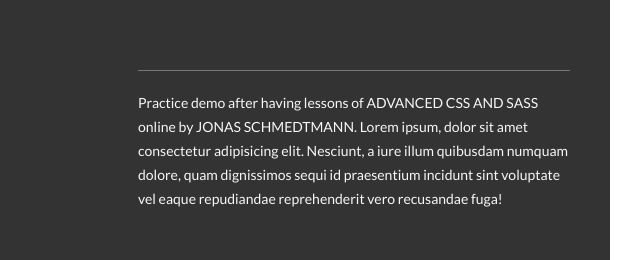
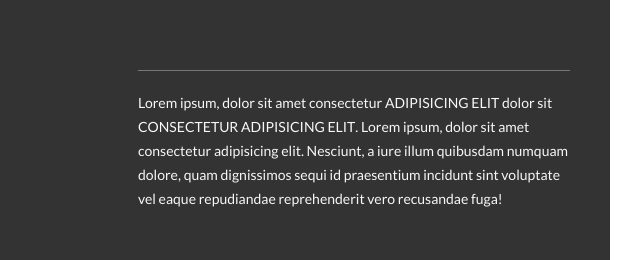
Before and after one commit to Moi-n2/natours, a website: page index.html in a window 1280 px wide. Shown: the part 5609-5869 px from the top of the page, 640-1280 px from the left. Drawn offline with Linux system fonts and the light colour scheme.

Commit message:
Update index.html

```diff
--- a/index.html
+++ b/index.html
@@ -447,10 +447,11 @@
 
                 <div class="col-1-of-2">
                     <p class="footer-copyright">
-                        Practice demo after having lessons of <a href="#" class="footer-link">Advanced CSS and Sass</a>
-                        online
-                        by
-                        <a href="#" class="footer-link">Jonas Schmedtmann</a>. Lorem ipsum, dolor sit amet consectetur
+                        Lorem ipsum, dolor sit amet consectetur
+                       <a href="#" class="footer-link"> adipisicing elit</a>
+                       dolor sit
+                        <a href="#" class="footer-link">consectetur
+                        adipisicing elit</a>. Lorem ipsum, dolor sit amet consectetur
                         adipisicing elit. Nesciunt, a iure illum quibusdam numquam dolore, quam dignissimos sequi id
                         praesentium
                         incidunt sint voluptate vel eaque repudiandae reprehenderit vero recusandae fuga!
```
